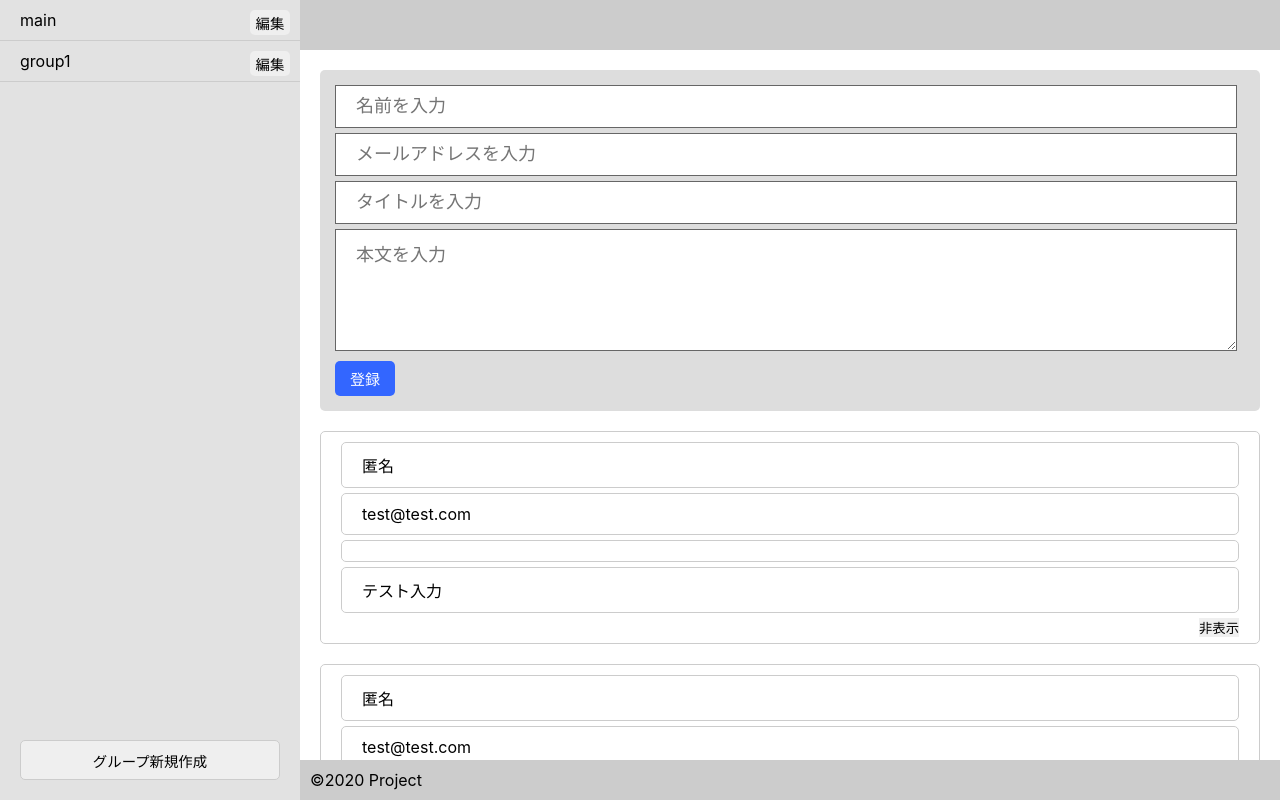
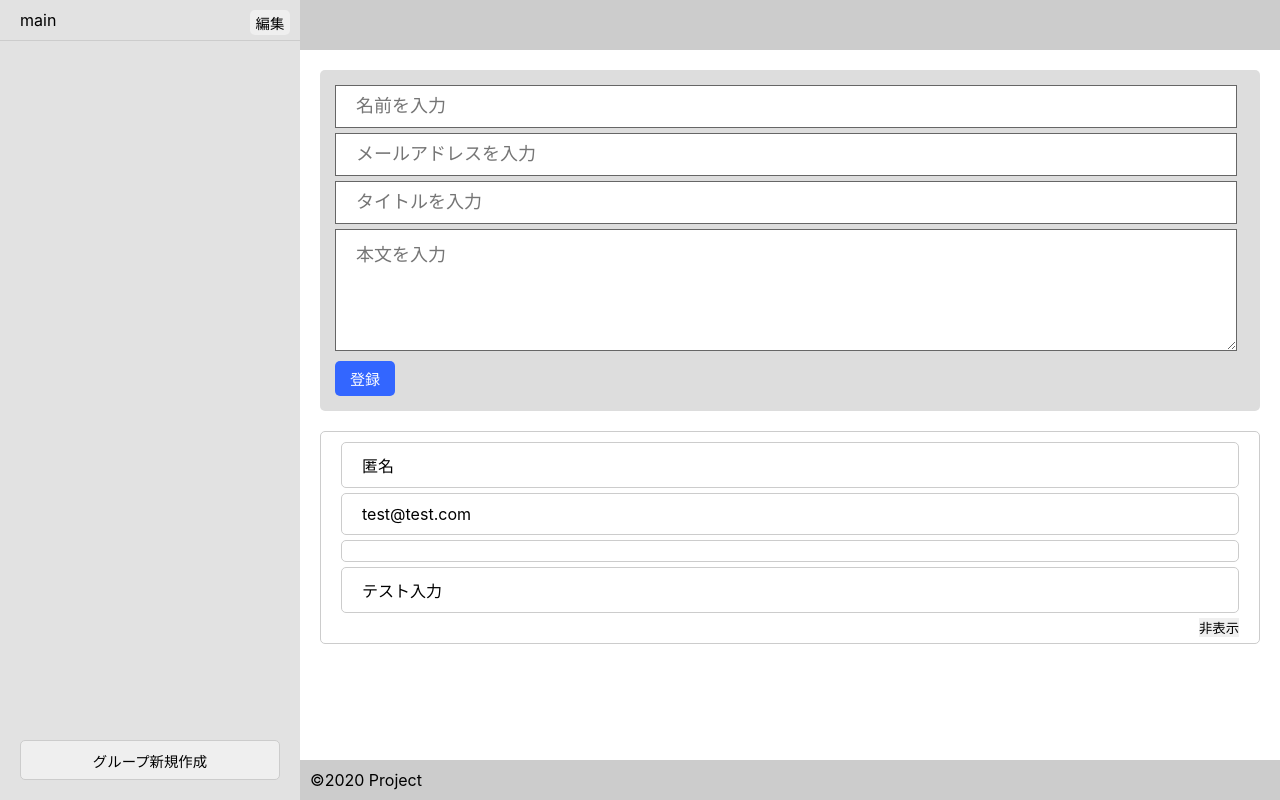
Before and after one commit to yoshi1220/board-app, a React (Create React App) app: page / in a window 1280 px wide. Built offline with nearby package versions, Linux system fonts and the light colour scheme; no server answers.

Commit message:
新規投稿の登録及び、登録データの再取得処理実装

```diff
--- a/src/App.js
+++ b/src/App.js
@@ -13,10 +13,6 @@ export default class App extends React.Component {
         {
           id: "main",
           name: "main"
-        },
-        {
-          id: "group-1",
-          name: "group1"
         }
       ],
       boardList: {
@@ -28,87 +24,7 @@ export default class App extends React.Component {
             email: "test@test.com",
             content: "テスト入力",
             complete: false
-          },
-          {
-            label: "title2",
-            id: "item-2",
-            name: "匿名",
-            email: "test@test.com",
-            content: "テスト入力2",
-            complete: false
-          },
-          {
-            label: "title5",
-            id: "item-5",
-            name: "匿名",
-            email: "test@test.com",
-            content: "テスト入力2",
-            complete: false
-          },
-        ],
-        "2": [
-          {
-            label: "title3",
-            id: "item-3",
-            name: "匿名",
-            email: "test@test.com",
-            content: "テスト入力",
-            complete: false
-          },
-          {
-            label: "title4",
-            id: "item-4",
-            name: "匿名",
-            email: "test@test.com",
-            content: "テスト入力2",
-            complete: false
-          },
-        ]
-      },
-      todoList: {
-        "1": [
-          {
-            label: "title1",
-            id: "item-1",
-            name: "匿名",
-            email: "test@test.com",
-            content: "テスト入力",
-            complete: false
-          },
-          {
-            label: "title2",
-            id: "item-2",
-            name: "匿名",
-            email: "test@test.com",
-            content: "テスト入力2",
-            complete: false
-          },
-          {
-            label: "title5",
-            id: "item-5",
-            name: "匿名",
-            email: "test@test.com",
-            content: "テスト入力2",
-            complete: false
-          },
-        ],
-        "2": [
-          {
-            label: "title3",
-            id: "item-3",
-            name: "匿名",
-            email: "test@test.com",
-            content: "テスト入力",
-            complete: false
-          },
-          {
-            label: "title4",
-            id: "item-4",
-            name: "匿名",
-            email: "test@test.com",
-            content: "テスト入力2",
-            complete: false
-          },
+          }
         ]
       },
       selectedGroup: "1",
@@ -116,28 +32,37 @@ export default class App extends React.Component {
       groupCount: 1,
     }
 
-    axios.get('http://localhost:3001/groups')
-    .then((results) => {
-      this.setState({groupList: Array.from(results.data)})
+    // 初期データの取得処理
+    const getInitialData = async () => {
+      try {
+        // グルーリストの内容を取得
+        let res = await axios.get('http://localhost:3001/groups')
+        this.setState({groupList: Array.from(res.data)})
 
-      for (let i = 0; i < this.state.groupList.length; i++) {
-        const group_id = this.state.groupList[i].id;
-        axios.get(`http://localhost:3001/boards/find/${group_id}`)
-        .then((results) => {
+        // 各グループリストの掲示内容を取得
+        for (let i = 0; i < this.state.groupList.length; i++) {
+          const group_id = this.state.groupList[i].id;
+          if (i === 0) {
+            this.setState({selectedGroup: group_id});
+          }
+
+          res = await axios.get(`http://localhost:3001/boards/find/${group_id}`)
+
           let _state = Object.assign({}, this.state);
-          _state.boardList[group_id] = Array.from(results.data);
+          _state.boardList[group_id] = Array.from(res.data);
           this.setState(_state);
-        })
-        .catch((data) =>{
-          console.log('error')
-          console.log(data)
-        })
+        }
+      } catch (error) {
+        const {
+          status,
+          statusText
+        } = error.response;
+        console.log(`Error! HTTP Status: ${status} ${statusText}`);
       }
-    })
-    .catch((data) =>{
-      console.log('error')
-      console.log(data)
-    });
+    }
+
+    // データ初期化
+    getInitialData();
   }
 
   /**
@@ -145,21 +70,56 @@ export default class App extends React.Component {
    */
   onAddPost(name, email, title, content) {
     let _state = Object.assign({}, this.state);
-    _state.postCount++;
-    console.log(name, email, title, content);
-    let postList = _state.todoList[_state.selectedGroup];
-    let postItem = {
-      label: title,
-      id: "item-" + _state.postCount,
-      complete: false,
+    // _state.postCount++;
+    // console.log('values',name, email, title, content);
+    // let postList = _state.boardList[_state.selectedGroup];
+    // let postItem = {
+    //   title: title,
+    //   id: "item-" + _state.postCount,
+    //   complete: false,
+    //   email: email,
+    //   name: name,
+    //   content: content
+    // }
+    // postList.push(postItem);
+    // this.setState(_state);
+
+    // 新しい投稿
+    let boardItem = {
+      group_id: _state.selectedGroup,
+      title: title,
+      name: name,
       email: email,
-      name: name,
-      content: content
+      content: content,
+      complete: false
     }
-    postList.push(postItem);
-    this.setState(_state);
+
+    // 投稿の新規登録
+    const createBoardItem = async () => {
+      try {
+        let res = await axios.post('http://localhost:3001/boards', boardItem);
+        console.log('finish');
+      } catch(error) {
+        console.log(error)
+      }
+    }
+
+    createBoardItem();
+
+    // 現在の投稿を再取得
+    axios.get(`http://localhost:3001/boards/find/${_state.selectedGroup}`)
+    .then((results) => {
+      _state.boardList[_state.selectedGroup] = Array.from(results.data);
+      this.setState(_state);
+    })
+    .catch((data) =>{
+      console.log(data)
+    })
   }
 
+  /**
+   * 投稿の完了（非表示）
+   */
   onCompleteTodo(id) {
     let _state = Object.assign({}, this.state);
     let boardList = _state.boardList[_state.selectedGroup];
@@ -172,18 +132,9 @@ export default class App extends React.Component {
     this.setState(_state);
   }
 
-  onDeleteTodo(id) {
-    let _state = Object.assign({}, this.state);
-    let todoList = _state.todoList[_state.selectedGroup];
-    for (let i = 0; i < todoList.length; i++) {
-      if (todoList[i].id == id) {
-        todoList.splice(i, 1);
-        break;
-      }
-    }
-    this.setState(_state);
-  }
-
+  /**
+   * グループの選択
+   */
   onSelectGroup(id) {
     console.log("onSelectGroup", id);
     this.setState({selectedGroup: id})
@@ -249,10 +200,8 @@ export default class App extends React.Component {
           onDeleteGroup={this.onDeleteGroup.bind(this)}/>
         <MainArea
           boardList={this.state.boardList[this.state.selectedGroup]}
-          todoList={this.state.todoList[this.state.selectedGroup]}
           onAddPost={this.onAddPost.bind(this)}
           onCompleteTodo={this.onCompleteTodo.bind(this)}
-          onDeleteTodo={this.onDeleteTodo.bind(this)}
           groupName={groupName}
         />
       </div>
```
